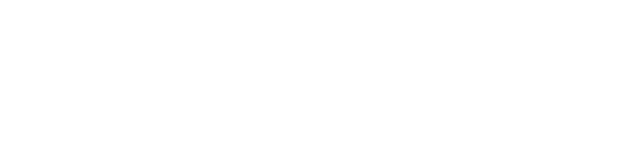
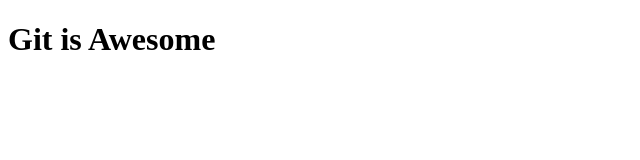
Before and after one commit to winarbiter/gitProject, a plain HTML site: page index.html in a window 1280 px wide. Shown: the whole page, without its empty margins (0-640 px from the left). Drawn offline with Linux system fonts and the light colour scheme.

Commit message:
Added Heading

```diff
--- a/index.html
+++ b/index.html
@@ -6,6 +6,6 @@
     <title>Document</title>
 </head>
 <body>
-
+    <h1>Git is Awesome</h1>
 </body>
 </html>
--- a/style.css
+++ b/style.css
@@ -1,3 +1,8 @@
 body {
     background-color: red;
 }
+
+h1 {
+
+    font-size: 40px;
+}
```
